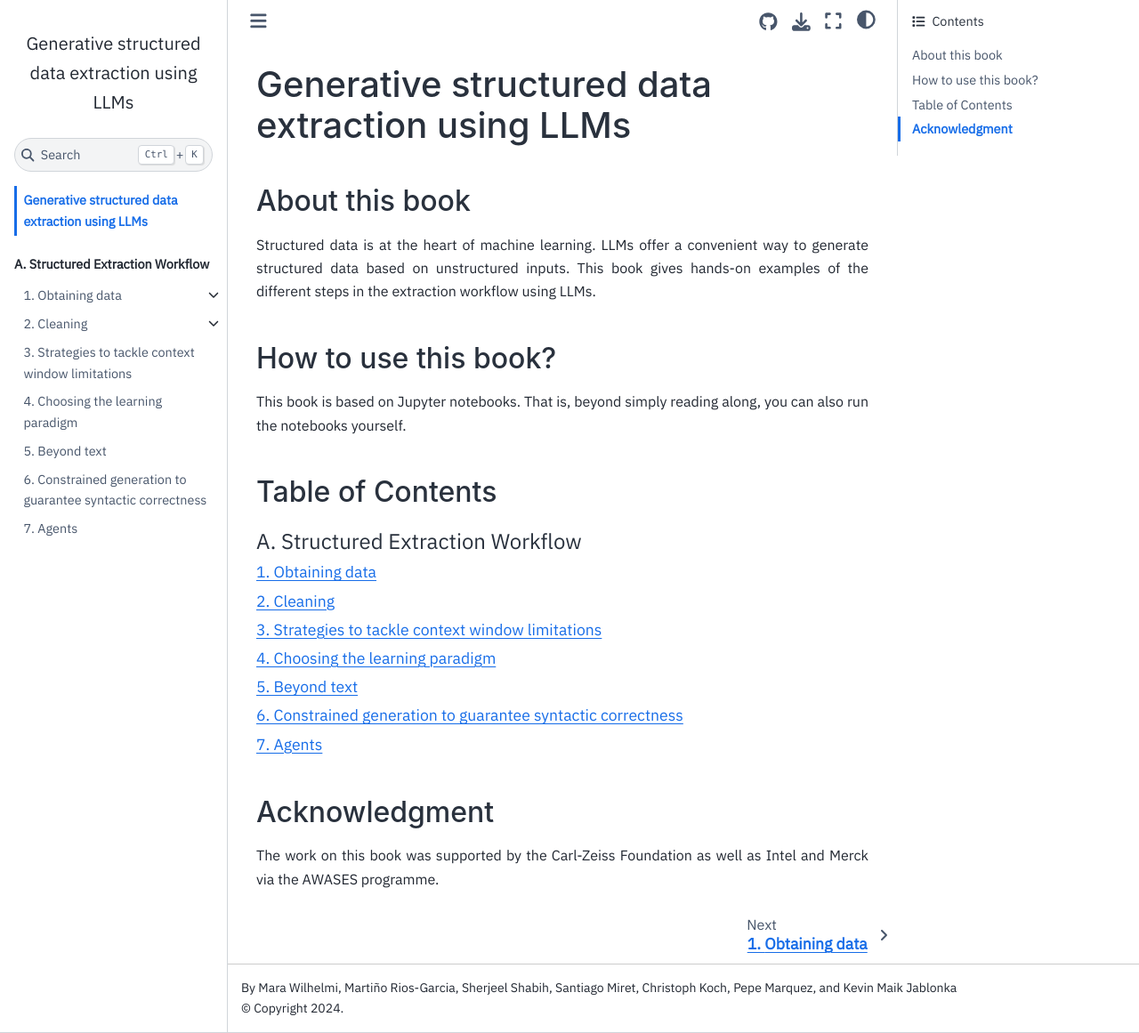
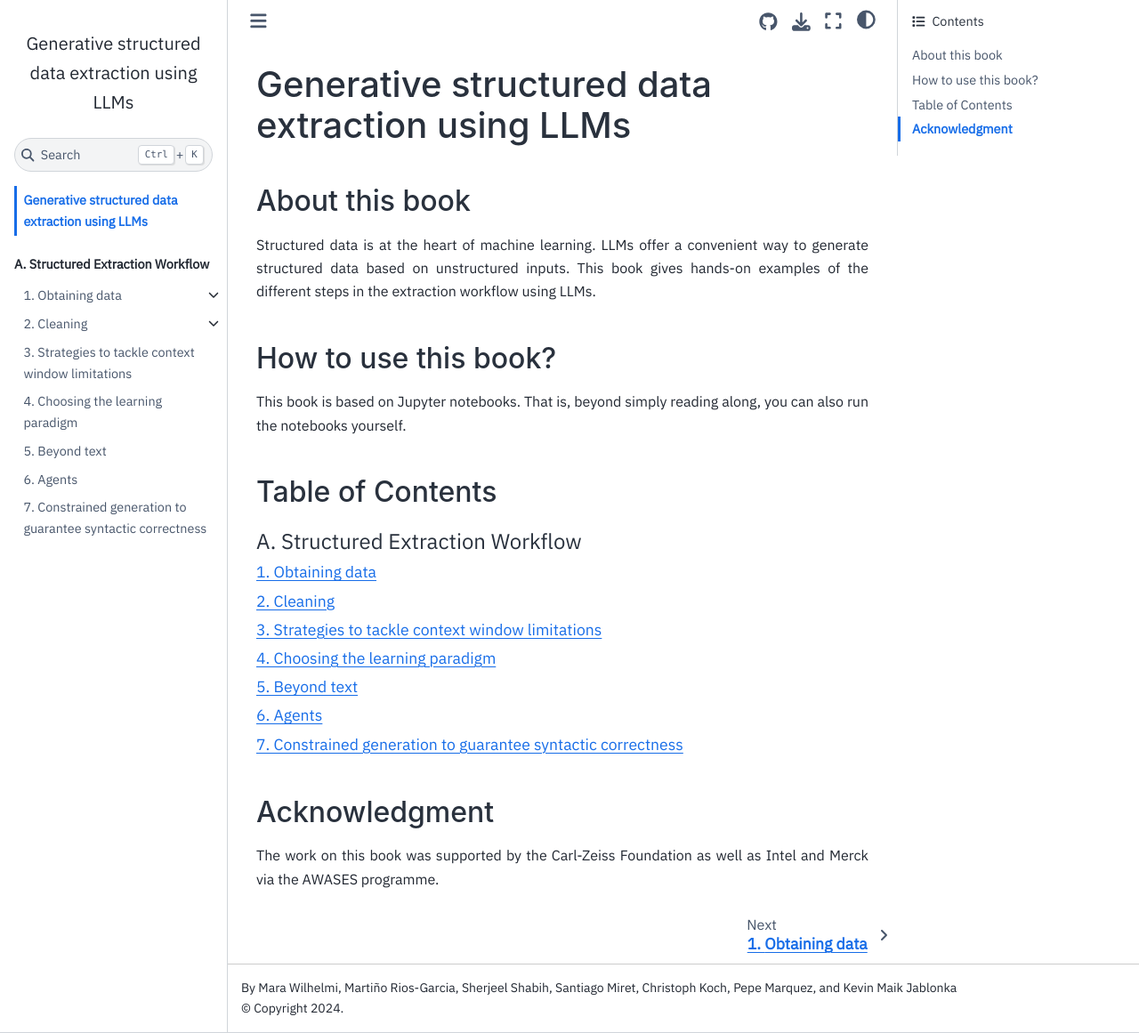
Before and after one commit to lamalab-org/matextract-book, a Jupyter Book: the page built from index.md, in a window 1280 px wide and 1161 px high. Shown: the whole window at 89% size. Built offline with Jupyter Book 1.0.4 settings and Sphinx 7.4.7 and the Sphinx Book theme 1.1.4, drawn with Linux system fonts in a browser that asks for light colours; some of the changed lines change nothing that is shown.

Commit message:
feat: format changes (#38)

```diff
--- a/_toc.yml
+++ b/_toc.yml
@@ -16,8 +16,8 @@ parts:
     - file: content/context_window/Dealing_with_context_window.ipynb
     - file: content/finetune/choosing_paradigm.ipynb
     - file: content/beyond_text/beyond_images.ipynb
+    - file: content/agents/agent.ipynb
     - file: content/constrained_decoding/index.ipynb
-    - file: content/agents/agent.ipynb
 # - caption: B. Case Studies
 #   numbered: true
 #   chapters:
```
Also changed, not shown: content/agents/agent.ipynb, content/finetune/choosing_paradigm.ipynb.
